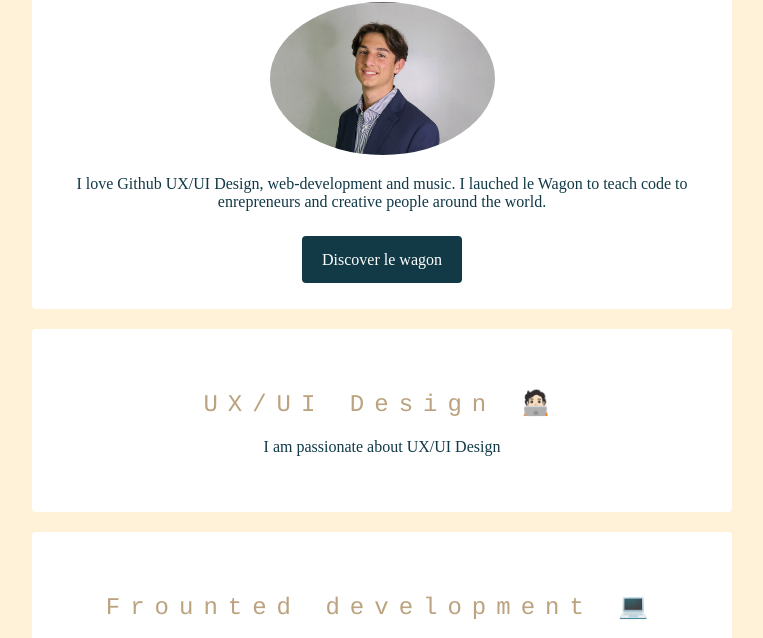
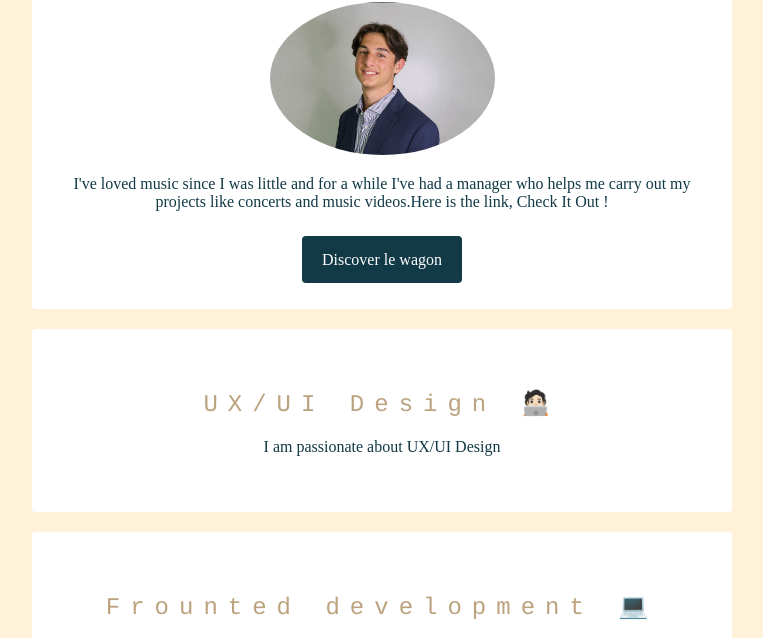
Before and after one commit to LILFLEEKY/My__profile, a plain HTML site: page index.html in a window 1280 px wide. Shown: the part 158-796 px from the top of the page, without its empty margins (258-1021 px from the left). Drawn offline with Linux system fonts and the light colour scheme.

Commit message:
Update index.html

```diff
--- a/index.html
+++ b/index.html
@@ -18,7 +18,7 @@
       <div class="card-white" id="introduction">
         <h1>Hello, I'm Clément</h1>
        <img src="images/Profile.jpg" width="225px" class="img-circle" alt="QUIMBRE Clément">
-       <p>I love Github UX/UI Design, web-development and music. I lauched le Wagon to teach code to enrepreneurs and creative people around the world. </p>
+       <p> I've loved music since I was little and for a while I've had a manager who helps me carry out my projects like concerts and music videos.Here is the link, Check It Out ! </p>
        <a href="http://lewagon.com" class="btn-blue" target=_blank>Discover le wagon</a>
       </div>
 
```
